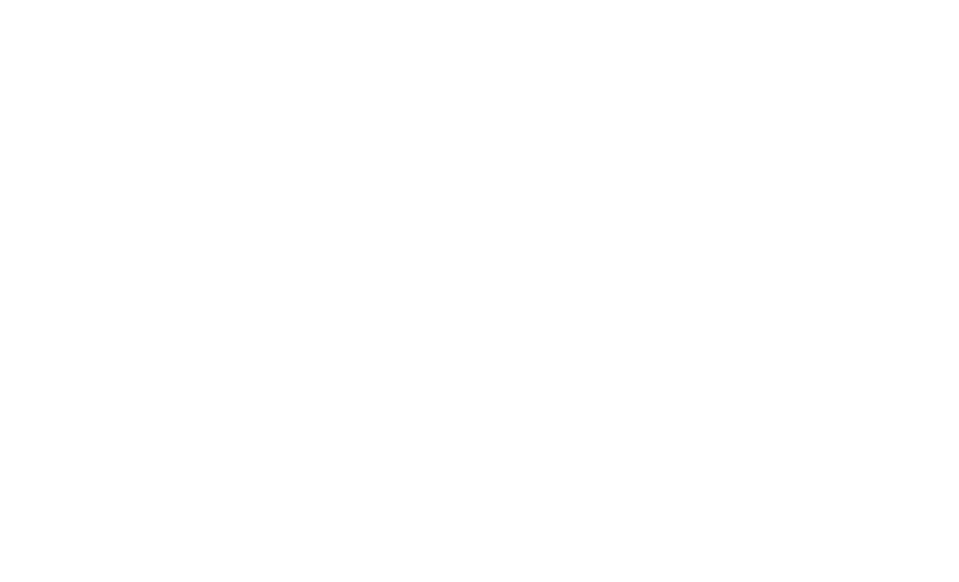
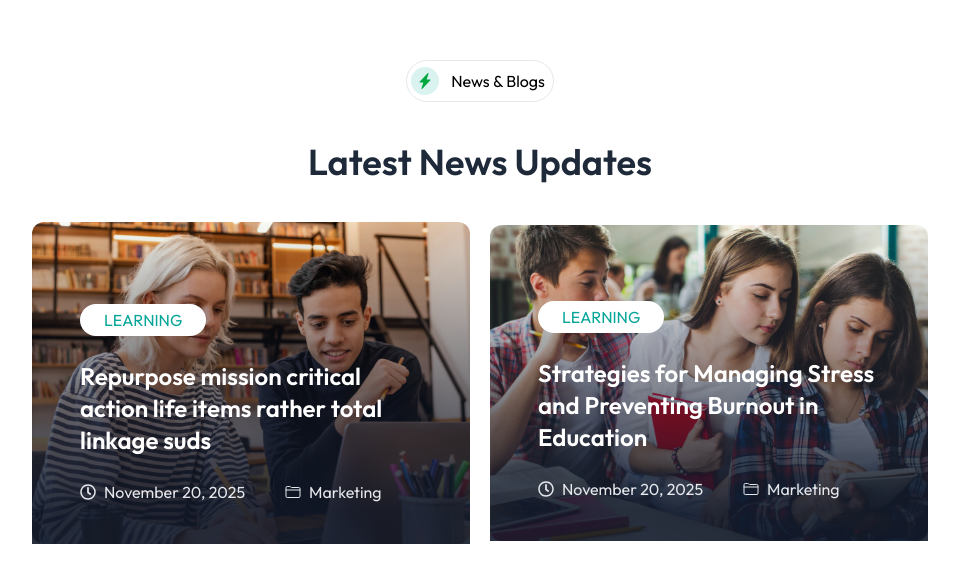
Before and after one commit to asaduzzaman8316/learning-management-system, a Next.js app: page / in a window 1280 px wide. Shown: the part 5923-6505 px from the top of the page, without its empty margins (160-1119 px from the left). Before the commit the page ends 5709 px from the top, so only its background shows below. Built offline with nearby package versions, Linux system fonts and the light colour scheme; no server answers.

Commit message:
blog section done

```diff
--- /dev/null
+++ b/app/HomeComponents/Blogs/Blog.jsx
@@ -0,0 +1,23 @@
+import Heading from '@/components/share/Heading'
+import Heading2 from '@/components/share/Heading2'
+import React from 'react'
+import post1 from '@/app/assets/post-1.jpg'
+import post2 from '@/app/assets/post-2.png'
+import BlogCard from './BlogCard'
+
+function Blog() {
+    return (
+        <div className='py-16 mt-[500px] '>
+            <div className='w-full lg:w-[70%]  mx-auto flex flex-col items-center justify-center gap-10'>
+                <Heading name={'News & Blogs'} />
+                <Heading2 name={'Latest News Updates'} color={'text-gray-800'} />
+                <div className='grid grid-cols-2 top-0 items-center gap-5'>
+                    <BlogCard name={"Repurpose mission critical action life items rather total linkage suds"} image={post1} />
+                    <BlogCard name={"Strategies for Managing Stress and Preventing Burnout in Education"} image={post2} />
+                </div>
+            </div>
+        </div>
+    )
+}
+
+export default Blog
--- /dev/null
+++ b/app/HomeComponents/Blogs/BlogCard.jsx
@@ -0,0 +1,23 @@
+import Image from 'next/image'
+import React from 'react'
+import { FaRegClock } from 'react-icons/fa'
+import { IoFolderOutline } from 'react-icons/io5'
+
+function BlogCard({image, name}) {
+  return (
+    <div className='relative '>
+      <Image src={image} width={600} height={600} alt='post image' className='h-auto rounded-xl w-auto '/>
+      <div className='absolute h-full opacity-90 w-full  top-0 left-0 bg-linear-to-t from-gray-900  from-10% '></div>
+      <div className='space-y-6 absolute  bottom-10 px-12'>
+        <p className='bg-white w-fit text-[#07a698]  uppercase px-6 py-1 rounded-full'>learning</p>
+        <h1 className='text-2xl text-white font-semibold cursor-pointer hover:underline w-fit'>{name}</h1>
+        <div className='flex items-center justify-between gap-10 w-fit'>
+            <p className='flex items-center gap-2 text-gray-200 '><FaRegClock /> November 20, 2025</p>
+            <p className='flex items-center gap-2 text-gray-200 '> <IoFolderOutline /> Marketing</p>
+        </div>
+      </div>
+    </div>
+  )
+}
+
+export default BlogCard
--- a/app/HomeComponents/Newslatter/Newsletter.jsx
+++ b/app/HomeComponents/Newslatter/Newsletter.jsx
@@ -1,6 +1,5 @@
 import React from 'react'
 import bg from '@/app/assets/request-bg.png'
-import shape1 from '@/app/assets/req-shape-1.png'
 import imag from '@/app/assets/request-img-1.png'
 import Image from 'next/image'
 import NewsRight from './NewsRight'
--- a/app/page.js
+++ b/app/page.js
@@ -9,6 +9,7 @@ import Question from "./HomeComponents/QuestionSection/Question";
 import Instructors from "./HomeComponents/InStructors/Instructors";
 import Journey from "./HomeComponents/Journey/Journey";
 import Newsletter from "./HomeComponents/Newslatter/Newsletter";
+import Blog from "./HomeComponents/Blogs/Blog";
 
 export default function Home() {
   return (
@@ -23,6 +24,7 @@ export default function Home() {
       <Instructors />
       <Journey />
       <Newsletter />
+      <Blog />
     </div>
   );
 }
--- a/components/share/Footer/Footer.jsx
+++ b/components/share/Footer/Footer.jsx
@@ -1,13 +1,12 @@
 import React from 'react'
 import Image from 'next/image'
+import footerbg from '@/app/assets/footer-bg.png'
 
 function Footer() {
     return (
-        <div className='bg-[#F5E9D4] py-16 h-screen relative'>
-            <div className='lg:w-[70%] grid lg:grid-cols-4 gap-4 grid-cols-1 justify-between mx-auto px-4 lg:px-0'>
-            </div>
-            <div className='border-5 border-white bg-white rounded-full flex items-center justify-center  size-24 absolute -top-10 right-2/4'>
-            </div>
+        <div className=''>
+            <Image src={footerbg} width={6000} height={3000} alt='footer bg' className='h-auto w-auto '/>
+
         </div>
     )
 }
```
